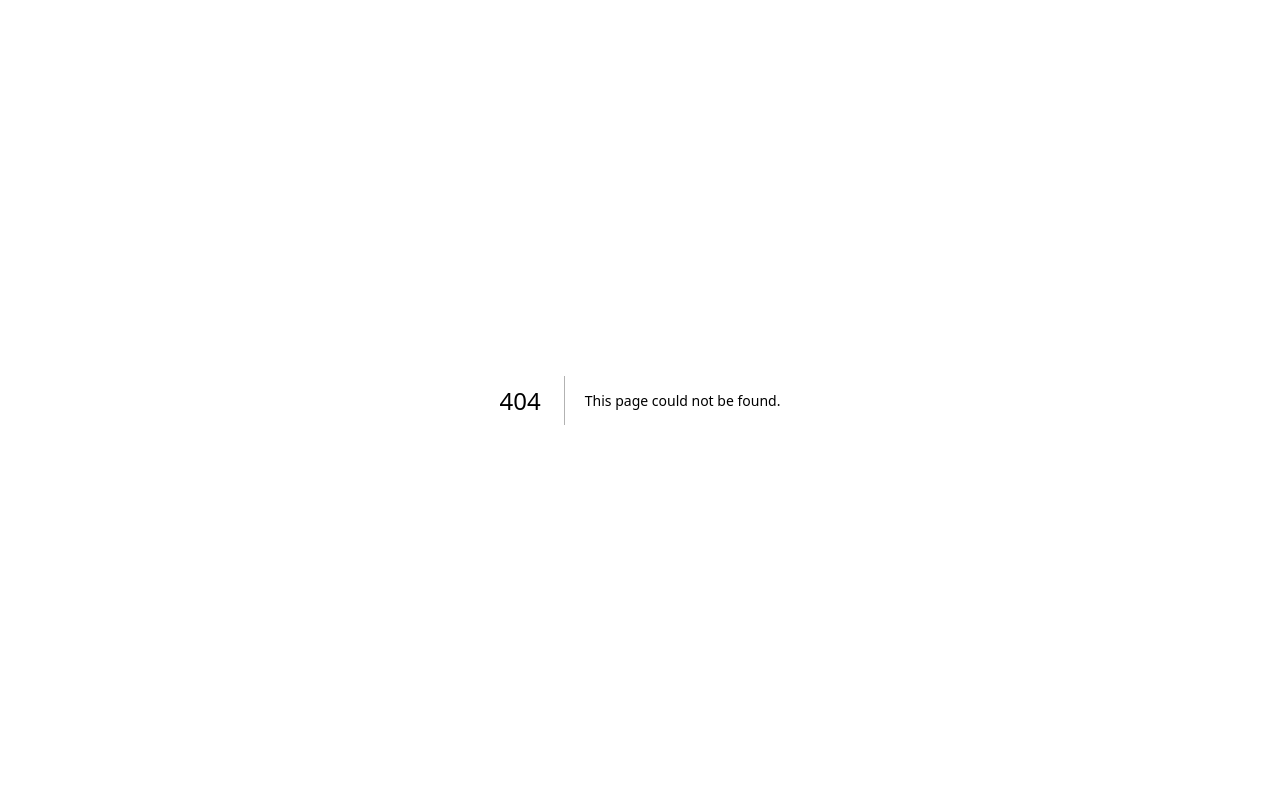
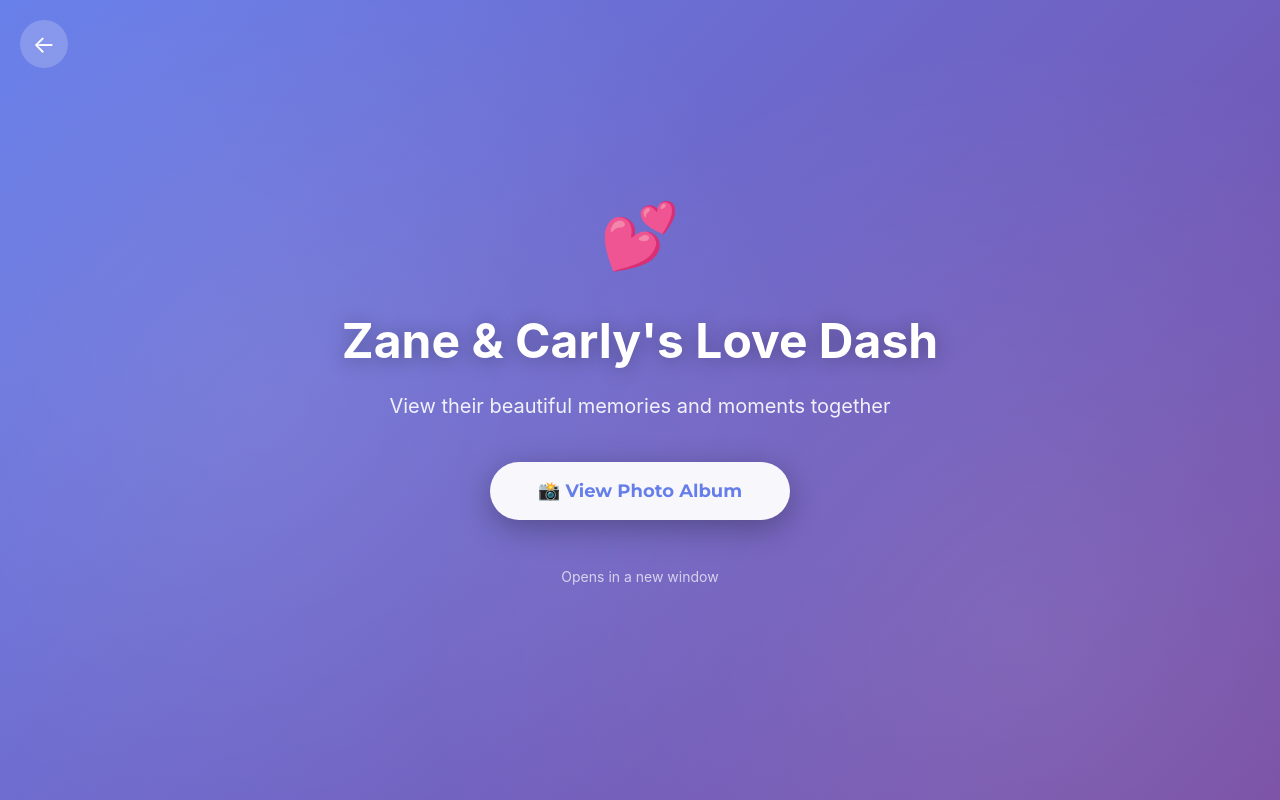
Before and after one commit to dashqrcodes/DASH, a Next.js app: page /zane-carly-archer in a window 1280 px wide. Before the commit this address had no page. Built offline with nearby package versions, Linux system fonts and the light colour scheme.

Commit message:
feat: create Zane & Carly memorial page linking to Google Photos album

```diff
--- /dev/null
+++ b/src/pages/zane-carly-archer.tsx
@@ -0,0 +1,154 @@
+// Zane & Carly's Love Dash - Memorial Page
+// Links to Google Photos album
+
+import React from 'react';
+import Head from 'next/head';
+import { useRouter } from 'next/router';
+
+const ZaneCarlyArcherPage: React.FC = () => {
+  const router = useRouter();
+  const googlePhotosUrl = 'https://photos.google.com/share/AF1QipPBQFj_hjx6Ww_jy2l3FsGUhtQAh-ON0xCmjdRdpnhK4DobYcBx3TjKO7OMVRpGoQ?pli=1&key=MnYtcEJZOTIxS21Sc3Jyeng4VmhlamowS3hLa1Jn';
+
+  const handleViewPhotos = () => {
+    window.open(googlePhotosUrl, '_blank');
+  };
+
+  return (
+    <>
+      <Head>
+        <title>Zane & Carly's Love Dash | DASH Memories</title>
+        <meta name="viewport" content="width=device-width, initial-scale=1.0, maximum-scale=1.0, user-scalable=no, viewport-fit=cover" />
+        <meta name="description" content="View memories of Zane & Carly's Love Dash" />
+      </Head>
+      <div style={{
+        minHeight: '100vh',
+        background: 'linear-gradient(135deg, #667eea 0%, #764ba2 100%)',
+        fontFamily: '-apple-system, BlinkMacSystemFont, Segoe UI, Roboto, sans-serif',
+        color: 'white',
+        display: 'flex',
+        flexDirection: 'column',
+        alignItems: 'center',
+        justifyContent: 'center',
+        padding: '20px',
+        textAlign: 'center',
+        position: 'relative',
+        overflow: 'hidden'
+      }}>
+        {/* Background Pattern */}
+        <div style={{
+          position: 'absolute',
+          top: 0,
+          left: 0,
+          right: 0,
+          bottom: 0,
+          background: 'radial-gradient(circle at 20% 50%, rgba(255,255,255,0.1) 0%, transparent 50%), radial-gradient(circle at 80% 80%, rgba(255,255,255,0.1) 0%, transparent 50%)',
+          pointerEvents: 'none'
+        }} />
+
+        {/* Content */}
+        <div style={{
+          position: 'relative',
+          zIndex: 1,
+          maxWidth: '600px',
+          width: '100%'
+        }}>
+          <div style={{
+            fontSize: '64px',
+            marginBottom: '24px',
+            animation: 'float 3s ease-in-out infinite'
+          }}>
+            💕
+          </div>
+
+          <h1 style={{
+            fontSize: 'clamp(32px, 8vw, 48px)',
+            fontWeight: '700',
+            marginBottom: '16px',
+            textShadow: '0 2px 20px rgba(0,0,0,0.3)'
+          }}>
+            Zane & Carly's Love Dash
+          </h1>
+
+          <p style={{
+            fontSize: 'clamp(16px, 4vw, 20px)',
+            color: 'rgba(255,255,255,0.9)',
+            marginBottom: '40px',
+            lineHeight: 1.6
+          }}>
+            View their beautiful memories and moments together
+          </p>
+
+          <button
+            onClick={handleViewPhotos}
+            style={{
+              background: 'rgba(255,255,255,0.95)',
+              color: '#667eea',
+              border: 'none',
+              borderRadius: '999px',
+              padding: '18px 48px',
+              fontSize: '18px',
+              fontWeight: '700',
+              cursor: 'pointer',
+              boxShadow: '0 8px 32px rgba(0,0,0,0.3)',
+              transition: 'all 0.3s ease',
+              marginBottom: '24px',
+              minWidth: '200px'
+            }}
+            onMouseEnter={(e) => {
+              e.currentTarget.style.transform = 'scale(1.05)';
+              e.currentTarget.style.boxShadow = '0 12px 40px rgba(0,0,0,0.4)';
+            }}
+            onMouseLeave={(e) => {
+              e.currentTarget.style.transform = 'scale(1)';
+              e.currentTarget.style.boxShadow = '0 8px 32px rgba(0,0,0,0.3)';
+            }}
+          >
+            📸 View Photo Album
+          </button>
+
+          <p style={{
+            fontSize: '14px',
+            color: 'rgba(255,255,255,0.7)',
+            marginTop: '24px'
+          }}>
+            Opens in a new window
+          </p>
+        </div>
+
+        {/* Back Button */}
+        <button
+          onClick={() => router.push('/')}
+          style={{
+            position: 'absolute',
+            top: '20px',
+            left: '20px',
+            background: 'rgba(255,255,255,0.2)',
+            border: 'none',
+            borderRadius: '50%',
+            width: '48px',
+            height: '48px',
+            color: 'white',
+            fontSize: '24px',
+            cursor: 'pointer',
+            display: 'flex',
+            alignItems: 'center',
+            justifyContent: 'center',
+            backdropFilter: 'blur(10px)',
+            zIndex: 10
+          }}
+        >
+          ←
+        </button>
+
+        <style jsx>{`
+          @keyframes float {
+            0%, 100% { transform: translateY(0px); }
+            50% { transform: translateY(-20px); }
+          }
+        `}</style>
+      </div>
+    </>
+  );
+};
+
+export default ZaneCarlyArcherPage;
```
